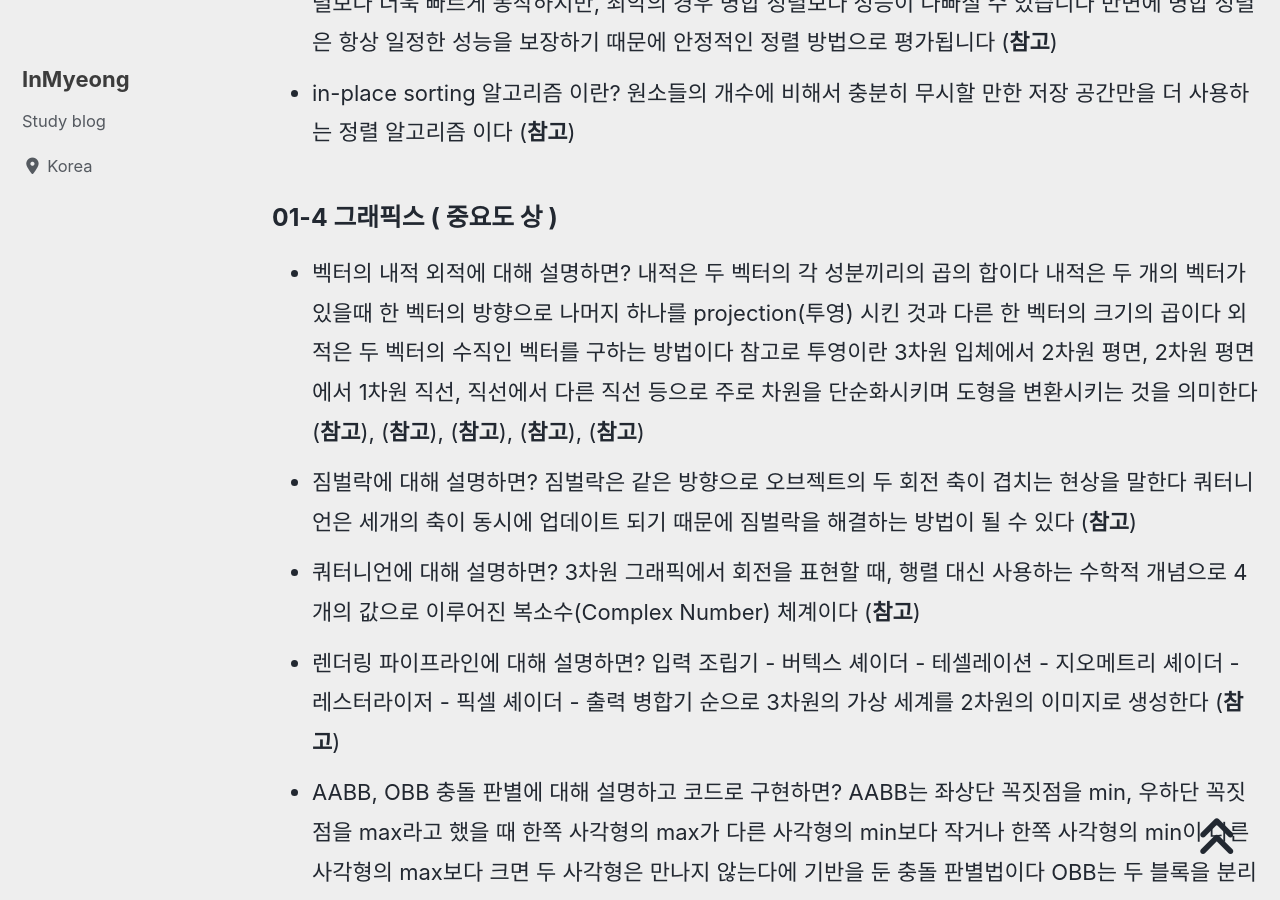
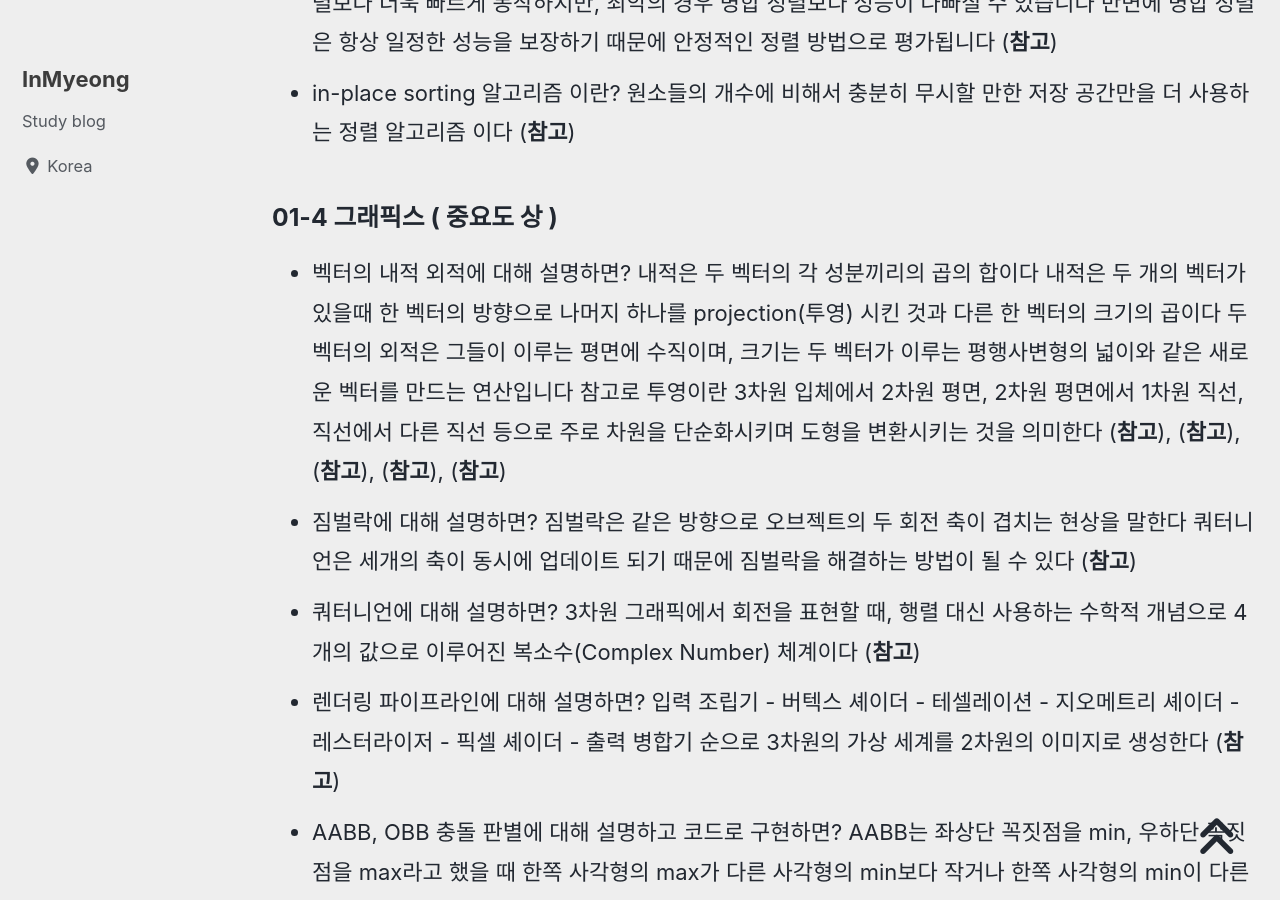
Before and after one commit to devMyeong/devMyeong.github.io, a Jekyll site: the page built from _posts/cs/2022-09-05-블로그-면접준비.md, in a window 1280 px wide and 900 px high, scrolled down 19224 px. Built offline with Jekyll 4.4.1, drawn with Linux system fonts in a browser that asks for light colours; cached includes are drawn as plain includes; nearby versions of some CDN libraries; some web fonts are replaced; comment, search, counter and statistics services are not loaded.

Commit message:
Chore : 외적 내용 수정

```diff
--- a/_posts/cs/2022-09-05-블로그-면접준비.md
+++ b/_posts/cs/2022-09-05-블로그-면접준비.md
@@ -185,7 +185,7 @@ last_modified_at: 2022-10-30
 - in-place sorting 알고리즘 이란? 원소들의 개수에 비해서 충분히 무시할 만한 저장 공간만을 더 사용하는 정렬 알고리즘 이다 ([**참고**](https://velog.io/@cookncoding/%EC%95%8C%EA%B3%A0%EB%A6%AC%EC%A6%98-%EA%B0%9C%EB%85%90-Stable-Sort-Inplace))
 
 ### 01-4 그래픽스 ( 중요도 상 )
-- 벡터의 내적 외적에 대해 설명하면? 내적은 두 벡터의 각 성분끼리의 곱의 합이다 내적은 두 개의 벡터가 있을때 한 벡터의 방향으로 나머지 하나를 projection(투영) 시킨 것과 다른 한 벡터의 크기의 곱이다 외적은 두 벡터의 수직인 벡터를 구하는 방법이다 참고로 투영이란 3차원 입체에서 2차원 평면, 2차원 평면에서 1차원 직선, 직선에서 다른 직선 등으로 주로 차원을 단순화시키며 도형을 변환시키는 것을 의미한다 ([**참고**](http://www.findmean.com/%EC%88%98%ED%95%99/%EB%B2%A1%ED%84%B0/%EB%B2%A1%ED%84%B0%EC%9D%98-%EB%82%B4%EC%A0%81/)), ([**참고**](https://www.youtube.com/watch?v=sOAgJmsHKLE)), ([**참고**](http://www.findmean.com/%EC%88%98%ED%95%99/%EB%B2%A1%ED%84%B0/%EB%B2%A1%ED%84%B0%EC%9D%98-%EC%99%B8%EC%A0%81/)), ([**참고**](https://www.youtube.com/watch?v=Muu6PLRQXZk)), ([**참고**](http://www.ktword.co.kr/test/view/view.php?m_temp1=4795))
+- 벡터의 내적 외적에 대해 설명하면? 내적은 두 벡터의 각 성분끼리의 곱의 합이다 내적은 두 개의 벡터가 있을때 한 벡터의 방향으로 나머지 하나를 projection(투영) 시킨 것과 다른 한 벡터의 크기의 곱이다 두 벡터의 외적은 그들이 이루는 평면에 수직이며, 크기는 두 벡터가 이루는 평행사변형의 넓이와 같은 새로운 벡터를 만드는 연산입니다 참고로 투영이란 3차원 입체에서 2차원 평면, 2차원 평면에서 1차원 직선, 직선에서 다른 직선 등으로 주로 차원을 단순화시키며 도형을 변환시키는 것을 의미한다 ([**참고**](http://www.findmean.com/%EC%88%98%ED%95%99/%EB%B2%A1%ED%84%B0/%EB%B2%A1%ED%84%B0%EC%9D%98-%EB%82%B4%EC%A0%81/)), ([**참고**](https://www.youtube.com/watch?v=sOAgJmsHKLE)), ([**참고**](http://www.findmean.com/%EC%88%98%ED%95%99/%EB%B2%A1%ED%84%B0/%EB%B2%A1%ED%84%B0%EC%9D%98-%EC%99%B8%EC%A0%81/)), ([**참고**](https://www.youtube.com/watch?v=Muu6PLRQXZk)), ([**참고**](http://www.ktword.co.kr/test/view/view.php?m_temp1=4795))
 - 짐벌락에 대해 설명하면? 짐벌락은 같은 방향으로 오브젝트의 두 회전 축이 겹치는 현상을 말한다 쿼터니언은 세개의 축이 동시에 업데이트 되기 때문에 짐벌락을 해결하는 방법이 될 수 있다 ([**참고**](https://chonjay.tistory.com/entry/%EC%98%A4%EC%9D%BC%EB%9F%AC%EA%B0%81-gimbal-lock-%EB%AC%B8%EC%A0%9C%EC%BF%BC%ED%84%B0%EB%8B%88%EC%96%B8%EC%9C%BC%EB%A1%9C-%ED%95%B4%EA%B2%B0-%EA%B0%80%EB%8A%A5))
 - 쿼터니언에 대해 설명하면? 3차원 그래픽에서 회전을 표현할 때, 행렬 대신 사용하는 수학적 개념으로 4개의 값으로 이루어진 복소수(Complex Number) 체계이다 ([**참고**](https://showmiso.tistory.com/57))
 - 렌더링 파이프라인에 대해 설명하면? 입력 조립기 - 버텍스 셰이더 - 테셀레이션 - 지오메트리 셰이더 - 레스터라이저 - 픽셀 셰이더 - 출력 병합기 순으로 3차원의 가상 세계를 2차원의 이미지로 생성한다 ([**참고**](https://doobudubu.tistory.com/m/243))
```
